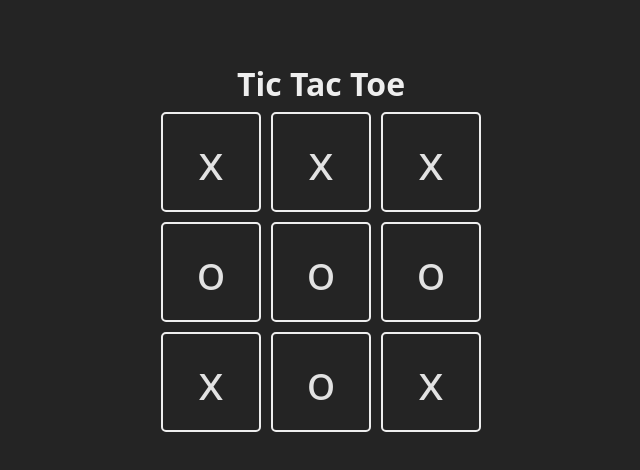
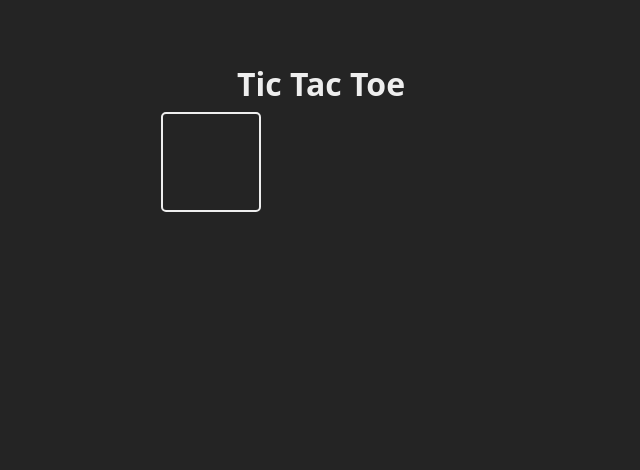
Before and after one commit to erickdc7/tic-tac-toe, a React (Vite) app: page / in a window 1280 px wide. Shown: the top 470 px of the page, without its empty margins (319-959 px from the left). Built offline with nearby package versions, Linux system fonts and the light colour scheme.

Commit message:
add turn state

```diff
--- a/src/App.jsx
+++ b/src/App.jsx
@@ -15,8 +15,8 @@ const Square = ({ children, updateBoard, index }) => {
 }
 
 function App() {
-  const [board, setBoard] = useState(['x', 'x', 'x', 'o', 'o', 'o', 'x', 'o', 'x'])
-
+  const [board, setBoard] = useState([Array(9).fill(null)])
+  const [turn, setTurn] = useState(TURNS.X)
 
   return (
     <main className="board">
```
